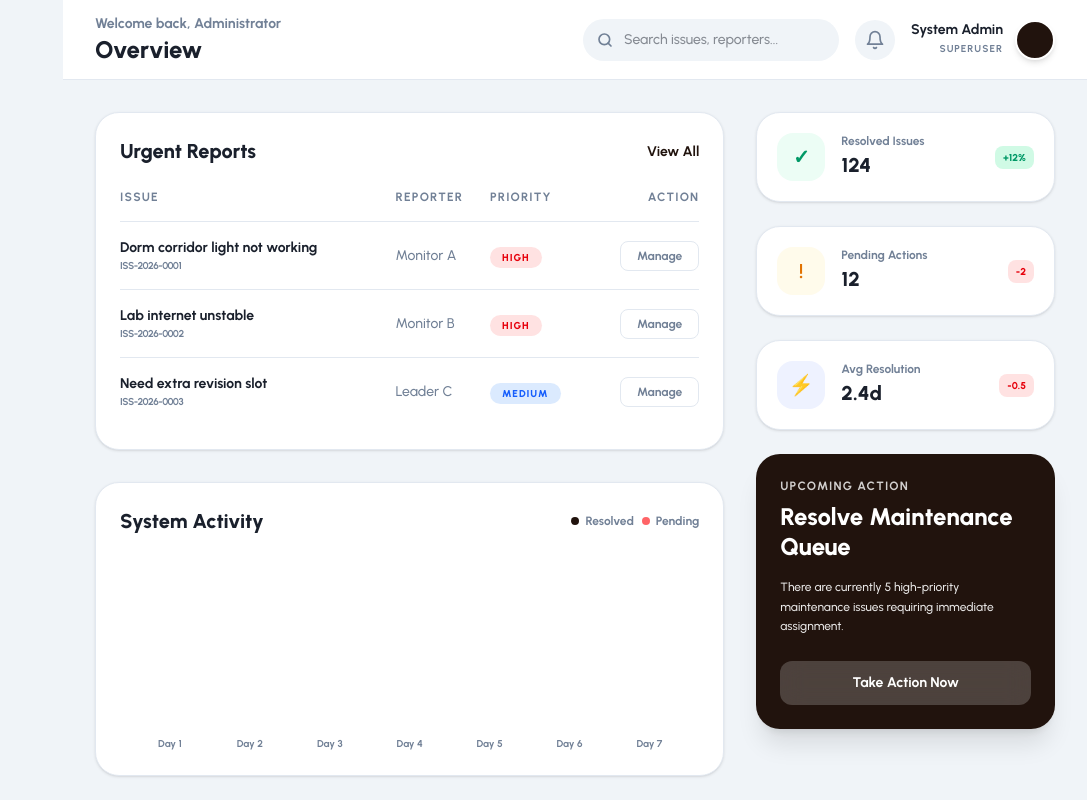
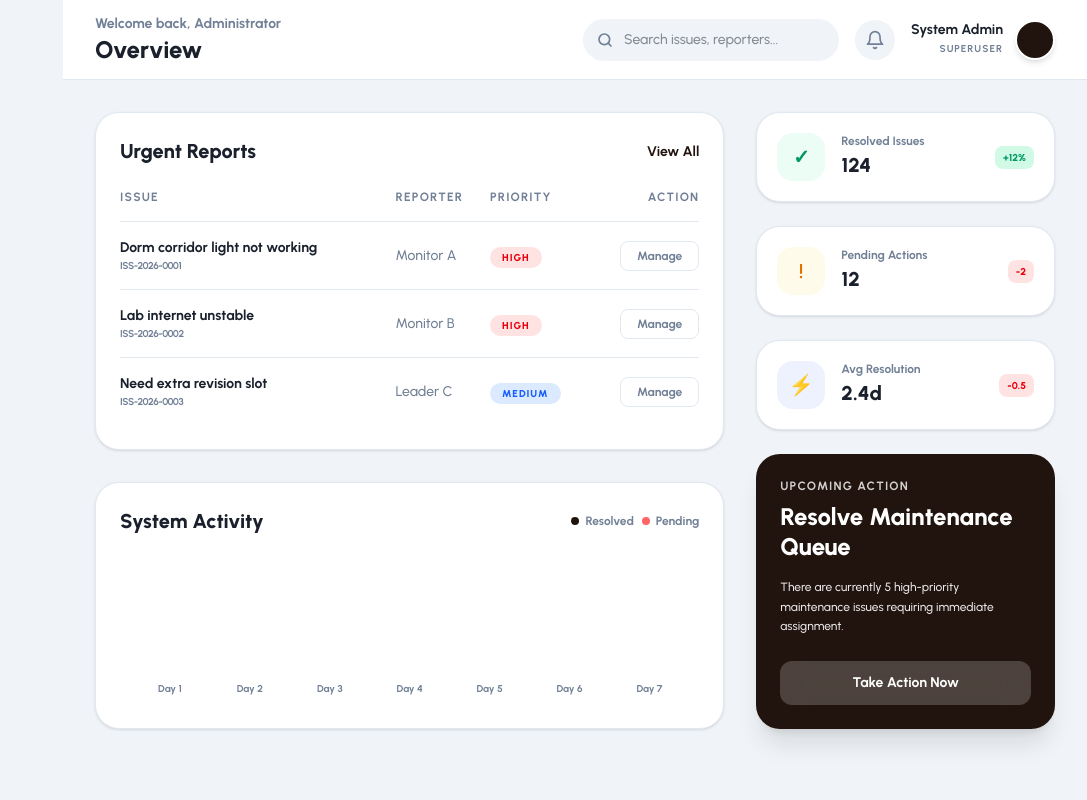
Before and after one commit to Ange884/NexaReport-System, a Next.js app: page /admin in a window 1280 px wide. Shown: the whole page, without its empty margins (193-1280 px from the left). Built offline with nearby package versions, Linux system fonts and the light colour scheme.

Commit message:
modified the home admin dashboard to fit well the divs

```diff
--- a/app/admin/page.tsx
+++ b/app/admin/page.tsx
@@ -52,7 +52,7 @@ export default function AdminDashboardPage() {
     <div className="relative">
       <div className="grid grid-cols-1 gap-8 lg:grid-cols-3">
         {/* Left Column: Data Tables and Primary Stats */}
-        <div className="lg:col-span-2 space-y-8">
+        <div className="lg:col-span-2 flex flex-col gap-8">
           {/* Urgent Reports Card */}
           <section className="rounded-3xl border border-[var(--border)] bg-white p-6 shadow-sm transition hover:shadow-md">
             <div className="mb-6 flex items-center justify-between">
@@ -102,7 +102,7 @@ export default function AdminDashboardPage() {
           </section>
 
           {/* System Activity Chart Placeholder */}
-          <section className="rounded-3xl border border-[var(--border)] bg-white p-6 shadow-sm">
+          <section className="flex flex-1 flex-col rounded-3xl border border-[var(--border)] bg-white p-6 shadow-sm">
             <div className="mb-6 flex items-center justify-between">
               <h3 className="text-xl font-black text-[var(--foreground)]">System Activity</h3>
               <div className="flex gap-2">
@@ -114,7 +114,7 @@ export default function AdminDashboardPage() {
                 </span>
               </div>
             </div>
-            <div className="flex h-48 items-end gap-3 px-4">
+            <div className="flex flex-1 items-end gap-3 px-4 pb-2">
               {[40, 70, 45, 90, 65, 80, 55].map((h, i) => (
                 <div key={i} className="group relative flex-1">
                   <div
@@ -129,13 +129,13 @@ export default function AdminDashboardPage() {
         </div>
 
         {/* Right Column: Statistics Widgets */}
-        <div className="space-y-6">
+        <div className="flex flex-col gap-6">
           <StatWidget label="Resolved Issues" value="124" trend="+12%" icon="✓" color="emerald" />
           <StatWidget label="Pending Actions" value="12" trend="-2" icon="!" color="amber" />
           <StatWidget label="Avg Resolution" value="2.4d" trend="-0.5" icon="⚡" color="indigo" />
 
           {/* Action Card */}
-          <div className="relative mt-4 overflow-hidden rounded-3xl  bg-[var(--accent)] p-6 text-white shadow-xl">
+          <div className="relative flex flex-1 flex-col justify-center overflow-hidden rounded-3xl bg-[var(--accent)] p-6 text-white shadow-xl">
             <div className="relative z-10">
               <p className="text-xs font-bold uppercase tracking-widest opacity-80">Upcoming Action</p>
               <h4 className="mt-2 text-2xl font-black leading-tight">Resolve Maintenance Queue</h4>
```
